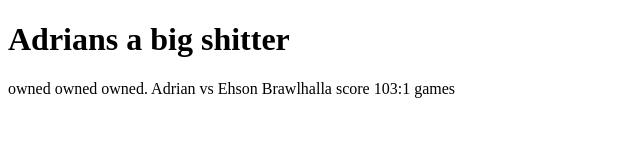
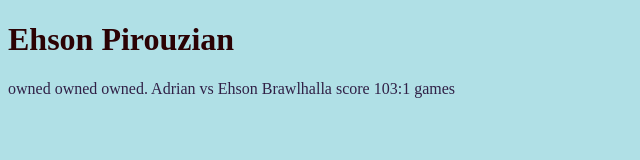
Before and after one commit to Ehson12/Ehson12.github.io, a plain HTML site: page index.html in a window 1280 px wide. Shown: the whole page, without its empty margins (0-640 px from the left). Drawn offline with Linux system fonts and the light colour scheme.

Commit message:
Check it out

```diff
--- a/index.html
+++ b/index.html
@@ -1,8 +1,11 @@
 <!DOCTYPE html>
 <html>
+    <head>
+        <link rel="stylesheet" href="styles.css">
+    </head>
 <body>
 
-<h1>Adrians a big shitter</h1>
+<h1>Ehson Pirouzian</h1>
 
 <p>owned owned owned. Adrian vs Ehson Brawlhalla score 103:1 games</p>
 
--- /dev/null
+++ b/styles.css
@@ -0,0 +1,9 @@
+body {
+    background-color: powderblue;
+  }
+  h1 {
+    color: rgb(43, 2, 4);
+  }
+  p {
+    color: rgb(48, 32, 70);
+  }
```
